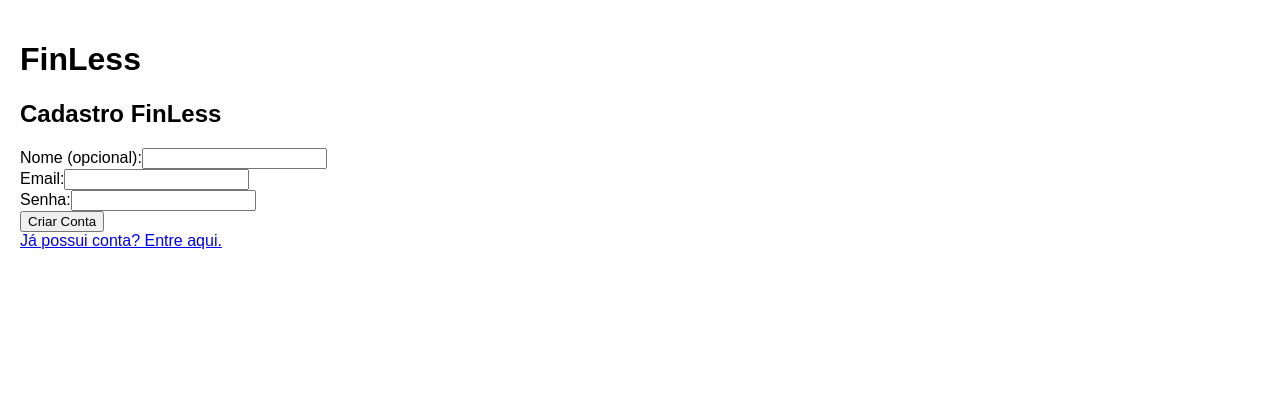
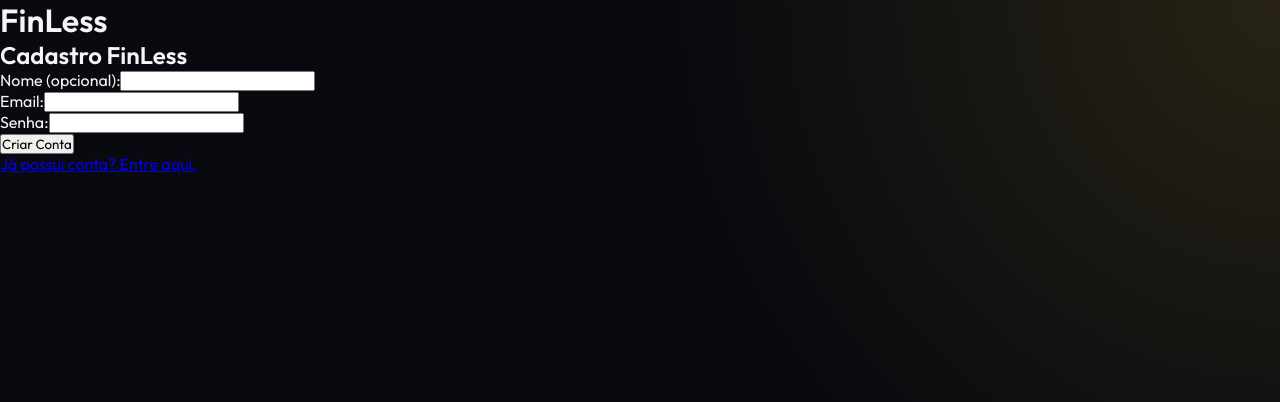
Before and after one commit to prfAguiar/tp-engsoft, a Vue app in the folder frontend/: page /register in a window 1280 px wide. Shown: the top 402 px of the page. Built offline with nearby package versions, Linux system fonts and the light colour scheme.

Commit message:
style(ui): implement premium global aesthetic and design tokens

```diff
--- a/frontend/src/App.vue
+++ b/frontend/src/App.vue
@@ -7,11 +7,3 @@
 
 <script setup>
 </script>
-
-<style>
-body {
-  font-family: sans-serif;
-  margin: 0;
-  padding: 20px;
-}
-</style>
--- /dev/null
+++ b/frontend/src/assets/main.css
@@ -0,0 +1,62 @@
+@import url('https://fonts.googleapis.com/css2?family=Outfit:wght@300;400;500;600&display=swap');
+
+:root {
+  --bg-dark: #090a0f;
+  --bg-card: rgba(255, 255, 255, 0.03);
+  --gold-accent: #d4af37;
+  --gold-glow: rgba(212, 175, 55, 0.15);
+  --text-main: #f5f5f7;
+  --text-muted: #8a8d98;
+  --border-glass: rgba(255, 255, 255, 0.08);
+}
+
+* { box-sizing: border-box; margin: 0; padding: 0; font-family: 'Outfit', sans-serif; }
+
+body {
+  background-color: var(--bg-dark);
+  color: var(--text-main);
+  min-height: 100vh;
+  background-image: radial-gradient(circle at top right, var(--gold-glow), transparent 40%);
+}
+
+.glass-card {
+  background: var(--bg-card);
+  backdrop-filter: blur(20px);
+  -webkit-backdrop-filter: blur(20px);
+  border: 1px solid var(--border-glass);
+  border-radius: 16px;
+  box-shadow: 0 4px 30px rgba(0, 0, 0, 0.5);
+  padding: 40px;
+}
+
+.premium-btn {
+  background: linear-gradient(135deg, #d4af37 0%, #aa8529 100%);
+  color: #000;
+  font-weight: 600;
+  border: none;
+  padding: 12px 24px;
+  border-radius: 8px;
+  cursor: pointer;
+  transition: transform 0.2s, box-shadow 0.2s;
+  width: 100%;
+  font-size: 1rem;
+}
+
+.premium-btn:hover {
+  transform: translateY(-2px);
+  box-shadow: 0 8px 20px var(--gold-glow);
+}
+
+.premium-input {
+  width: 100%;
+  background: rgba(0, 0, 0, 0.2);
+  border: 1px solid var(--border-glass);
+  color: var(--text-main);
+  padding: 12px 16px;
+  border-radius: 8px;
+  outline: none;
+  transition: border-color 0.3s;
+  margin-top: 8px;
+}
+
+.premium-input:focus { border-color: var(--gold-accent); }
--- a/frontend/src/main.js
+++ b/frontend/src/main.js
@@ -1,5 +1,6 @@
 import { createApp } from 'vue'
 import { createPinia } from 'pinia'
+import './assets/main.css'
 import App from './App.vue'
 import router from './router'
 
```
